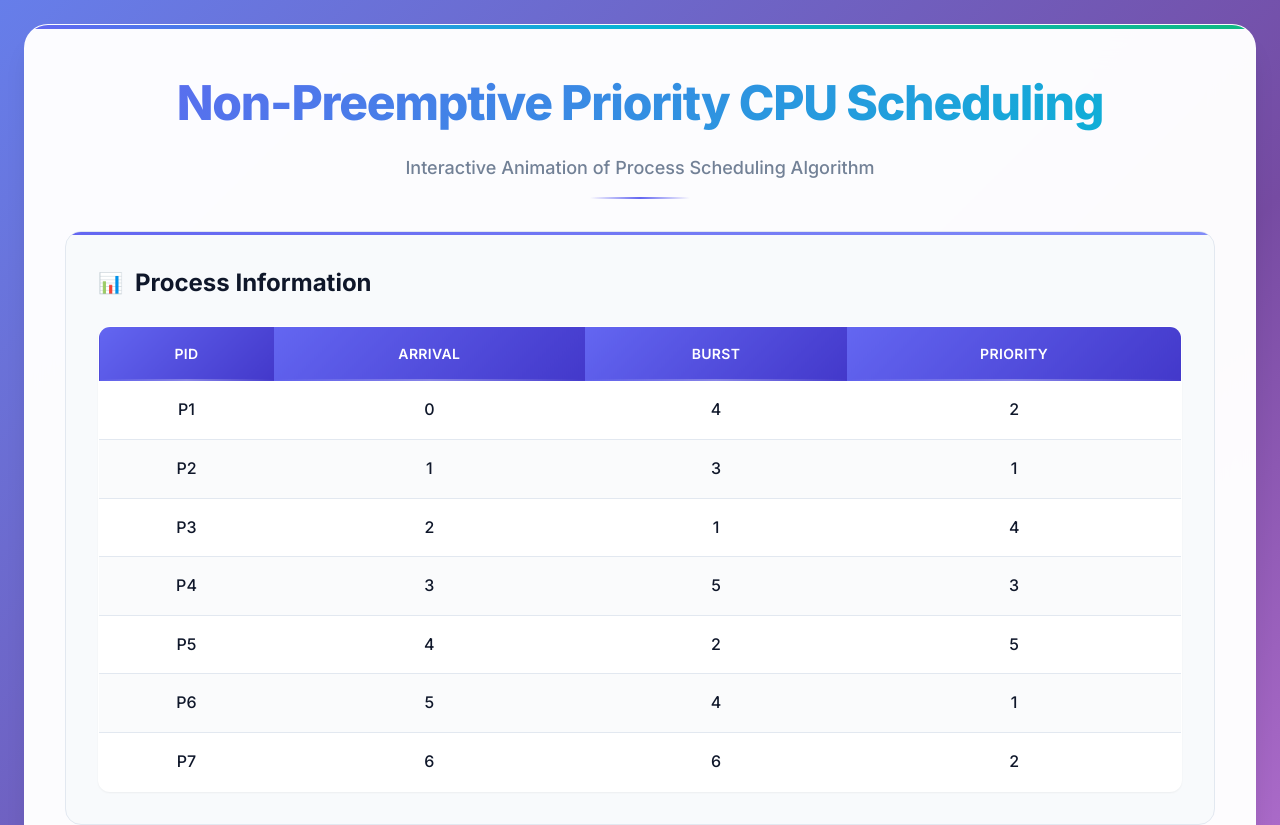
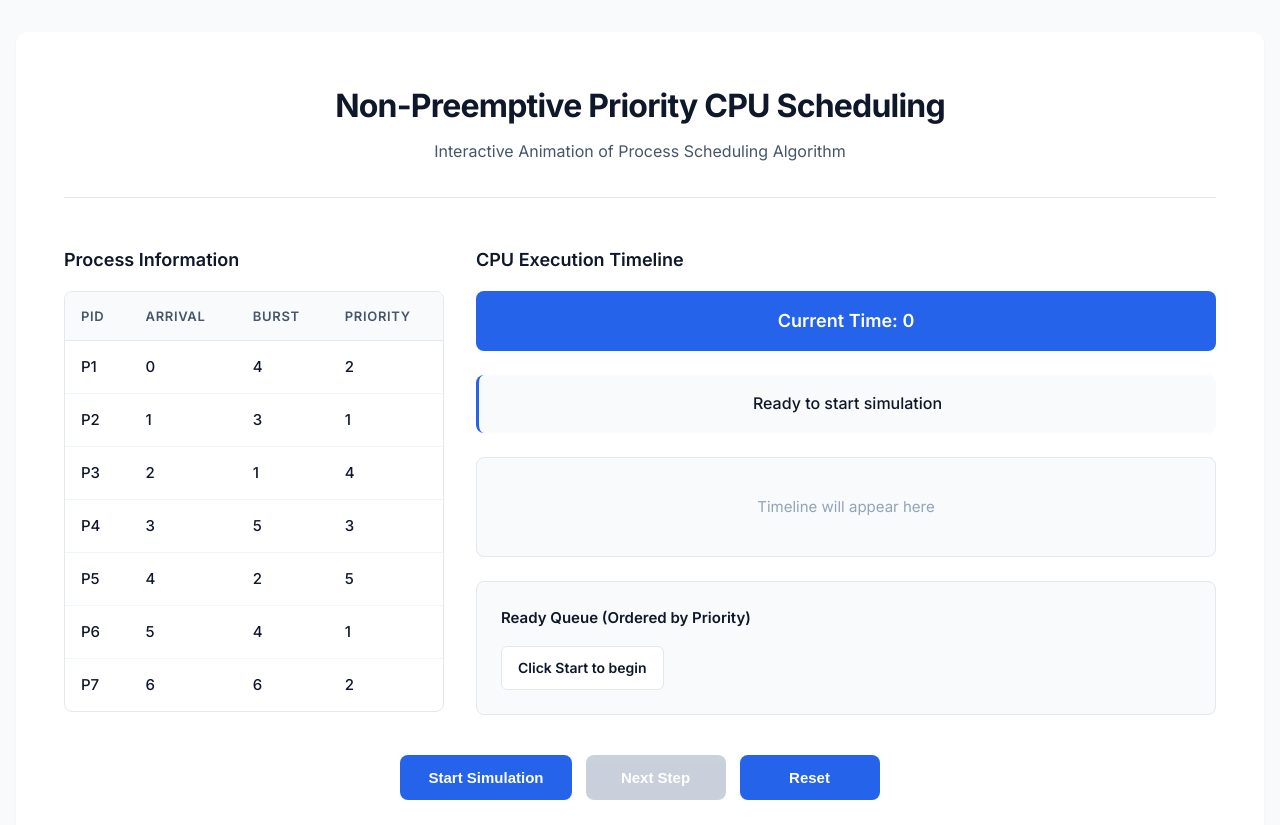
Before and after one commit to PRishabhKumar/Non-Preemptive-Priority-Scheduling-Algorithm-Simulator, a plain HTML site: page index.html in a window 1280 px wide. Shown: the top 825 px of the page. Drawn offline with Linux system fonts and the light colour scheme.

Commit message:
Changed UI to a more cleaner and minimal look

```diff
--- a/style.css
+++ b/style.css
@@ -1,32 +1,20 @@
-@import url('https://fonts.googleapis.com/css2?family=Inter:wght@300;400;500;600;700;800&display=swap');
+@import url('https://fonts.googleapis.com/css2?family=Inter:wght@400;500;600;700&display=swap');
 
 :root {
-    --primary: #6366f1;
-    --primary-light: #818cf8;
-    --primary-dark: #4338ca;
-    --secondary: #f1f5f9;
-    --accent: #06b6d4;
-    --success: #10b981;
-    --warning: #f59e0b;
-    --error: #ef4444;
-    --dark: #0f172a;
-    --dark-light: #1e293b;
+    --primary: #2563eb;
+    --primary-light: #3b82f6;
+    --primary-dark: #1e40af;
+    --accent: #0ea5e9;
+    --success: #059669;
+    --warning: #d97706;
+    --error: #dc2626;
     --text-primary: #0f172a;
-    --text-secondary: #64748b;
+    --text-secondary: #475569;
     --text-muted: #94a3b8;
     --background: #ffffff;
     --surface: #f8fafc;
     --border: #e2e8f0;
-    --shadow-sm: 0 1px 2px 0 rgb(0 0 0 / 0.05);
-    --shadow: 0 1px 3px 0 rgb(0 0 0 / 0.1), 0 1px 2px -1px rgb(0 0 0 / 0.1);
-    --shadow-md: 0 4px 6px -1px rgb(0 0 0 / 0.1), 0 2px 4px -2px rgb(0 0 0 / 0.1);
-    --shadow-lg: 0 10px 15px -3px rgb(0 0 0 / 0.1), 0 4px 6px -4px rgb(0 0 0 / 0.1);
-    --shadow-xl: 0 20px 25px -5px rgb(0 0 0 / 0.1), 0 8px 10px -6px rgb(0 0 0 / 0.1);
-    --radius-sm: 0.375rem;
-    --radius: 0.5rem;
-    --radius-md: 0.75rem;
-    --radius-lg: 1rem;
-    --radius-xl: 1.5rem;
+    --border-light: #f1f5f9;
 }
 
 * {
@@ -37,546 +25,386 @@
 
 body {
     font-family: 'Inter', -apple-system, BlinkMacSystemFont, 'Segoe UI', sans-serif;
-    background: linear-gradient(135deg, #667eea 0%, #764ba2 50%, #f093fb 100%);
-    min-height: 100vh;
-    padding: 1.5rem;
+    background-color: var(--surface);
     color: var(--text-primary);
-    font-feature-settings: 'cv11', 'ss01';
-    font-variation-settings: 'opsz' 32;
     line-height: 1.6;
+    padding: 2rem 1rem;
 }
 
 .container {
-    max-width: 1600px;
+    max-width: 1400px;
     margin: 0 auto;
-    background: rgba(255, 255, 255, 0.98);
-    border-radius: var(--radius-xl);
-    padding: 2.5rem;
-    box-shadow: var(--shadow-xl);
-    backdrop-filter: blur(20px);
-    border: 1px solid rgba(255, 255, 255, 0.2);
-    position: relative;
-    overflow: hidden;
+    background: var(--background);
+    border-radius: 12px;
+    padding: 3rem;
+    box-shadow: 0 1px 3px rgba(0, 0, 0, 0.05);
 }
 
-.container::before {
-    content: '';
-    position: absolute;
-    top: 0;
-    left: 0;
-    right: 0;
-    height: 4px;
-    background: linear-gradient(90deg, var(--primary) 0%, var(--accent) 50%, var(--success) 100%);
-    border-radius: var(--radius-xl) var(--radius-xl) 0 0;
-}
-
+/* Header */
 .header {
     text-align: center;
     margin-bottom: 3rem;
-    position: relative;
-}
-
-.header::after {
-    content: '';
-    position: absolute;
-    bottom: -1rem;
-    left: 50%;
-    transform: translateX(-50%);
-    width: 100px;
-    height: 2px;
-    background: linear-gradient(90deg, transparent, var(--primary), transparent);
+    padding-bottom: 2rem;
+    border-bottom: 1px solid var(--border);
 }
 
 .header h1 {
     color: var(--text-primary);
-    font-size: clamp(2rem, 4vw, 3rem);
-    font-weight: 800;
-    margin-bottom: 0.75rem;
+    font-size: 2rem;
+    font-weight: 700;
+    margin-bottom: 0.5rem;
     letter-spacing: -0.025em;
-    background: linear-gradient(135deg, var(--primary), var(--accent));
-    -webkit-background-clip: text;
-    -webkit-text-fill-color: transparent;
-    background-clip: text;
 }
 
 .header p {
     color: var(--text-secondary);
-    font-size: 1.125rem;
-    font-weight: 500;
-    opacity: 0.9;
+    font-size: 1rem;
+    font-weight: 400;
 }
 
+/* Main Content Layout */
 .main-content {
-    display: flex;
-    flex-direction: column;
-    grid-template-columns: minmax(400px, 1fr) minmax(600px, 2fr);
+    display: grid;
+    grid-template-columns: 380px 1fr;
     gap: 2rem;
     margin-bottom: 2.5rem;
 }
 
-.process-table-section,
-.animation-section {
-    background: var(--surface);
-    border-radius: var(--radius-lg);
-    padding: 2rem;
+/* Process Table Section */
+.process-table-section {
+    background: var(--background);
+}
+
+.process-table-section h2 {
+    color: var(--text-primary);
+    font-size: 1.125rem;
+    font-weight: 600;
+    margin-bottom: 1rem;
+}
+
+.process-table {
+    width: 100%;
+    border-collapse: separate;
+    border-spacing: 0;
     border: 1px solid var(--border);
-    transition: all 0.3s ease;
-    position: relative;
+    border-radius: 8px;
     overflow: hidden;
 }
 
-.process-table-section::before,
-.animation-section::before {
-    content: '';
-    position: absolute;
-    top: 0;
-    left: 0;
-    right: 0;
-    height: 3px;
-    background: linear-gradient(90deg, var(--primary), var(--primary-light));
+.process-table thead {
+    background-color: var(--surface);
 }
 
-.process-table-section:hover,
-.animation-section:hover {
-    transform: translateY(-2px);
-    box-shadow: var(--shadow-lg);
-    border-color: var(--primary-light);
+.process-table th {
+    padding: 0.875rem 1rem;
+    text-align: left;
+    font-size: 0.8125rem;
+    font-weight: 600;
+    color: var(--text-secondary);
+    text-transform: uppercase;
+    letter-spacing: 0.05em;
+    border-bottom: 1px solid var(--border);
 }
 
-.process-table-section h2,
-.animation-section h2 {
+.process-table td {
+    padding: 0.875rem 1rem;
+    text-align: left;
+    font-size: 0.9375rem;
+    font-weight: 500;
     color: var(--text-primary);
-    margin-bottom: 1.5rem;
-    font-size: 1.5rem;
-    font-weight: 700;
-    display: flex;
-    align-items: center;
-    gap: 0.75rem;
+    border-bottom: 1px solid var(--border-light);
 }
 
-.process-table-section h2::before {
-    content: '📊';
-    font-size: 1.25rem;
-}
-
-.animation-section h2::before {
-    content: '⚡';
-    font-size: 1.25rem;
-}
-
-.process-table,
-.results-table {
-    width: 100%;
-    border-collapse: collapse;
-    background: var(--background);
-    border-radius: var(--radius-md);
-    overflow: hidden;
-    box-shadow: var(--shadow-sm);
-    border: 1px solid var(--border);
-}
-
-.process-table th,
-.results-table th {
-    background: linear-gradient(135deg, var(--primary), var(--primary-dark));
-    color: white;
-    padding: 1rem 0.75rem;
-    text-align: center;
-    font-weight: 600;
-    font-size: 0.875rem;
-    letter-spacing: 0.025em;
-    text-transform: uppercase;
-    position: relative;
-}
-
-.process-table th::after,
-.results-table th::after {
-    content: '';
-    position: absolute;
-    bottom: 0;
-    left: 0;
-    right: 0;
-    height: 2px;
-    background: linear-gradient(90deg, transparent, rgba(255,255,255,0.3), transparent);
-}
-
-.process-table td,
-.results-table td {
-    padding: 1rem 0.75rem;
-    text-align: center;
-    border-bottom: 1px solid var(--border);
-    font-weight: 500;
-    transition: background-color 0.2s ease;
-}
-
-.process-table tr:hover td,
-.results-table tr:hover td {
-    background-color: #f1f5f9;
-}
-
-.process-table tr:last-child td,
-.results-table tr:last-child td {
+.process-table tbody tr:last-child td {
     border-bottom: none;
 }
 
-.process-table tr:nth-child(even),
-.results-table tr:nth-child(even) {
-    background: #fafbfc;
+.process-table tbody tr:hover {
+    background-color: var(--surface);
+}
+
+/* Animation Section */
+.animation-section {
+    background: var(--background);
+}
+
+.animation-section h2 {
+    color: var(--text-primary);
+    font-size: 1.125rem;
+    font-weight: 600;
+    margin-bottom: 1rem;
 }
 
 .time-display {
-    background: linear-gradient(135deg, var(--dark), var(--dark-light));
+    background-color: var(--primary);
     color: white;
-    padding: 1.25rem 2rem;
-    border-radius: var(--radius-md);
+    padding: 1rem 1.5rem;
+    border-radius: 8px;
+    text-align: center;
+    font-size: 1.125rem;
+    font-weight: 600;
     margin-bottom: 1.5rem;
-    text-align: center;
-    font-size: 1.5rem;
-    font-weight: 700;
-    box-shadow: var(--shadow-md);
-    position: relative;
-    overflow: hidden;
 }
 
-.time-display::before {
-    content: '';
-    position: absolute;
-    top: 0;
-    left: -100%;
-    width: 100%;
-    height: 100%;
-    background: linear-gradient(90deg, transparent, rgba(255,255,255,0.1), transparent);
-    animation: shimmer 2s infinite;
-}
-
-@keyframes shimmer {
-    to {
-        left: 100%;
-    }
+.status {
+    background-color: var(--surface);
+    color: var(--text-primary);
+    padding: 1rem 1.5rem;
+    border-radius: 8px;
+    text-align: center;
+    font-weight: 500;
+    margin-bottom: 1.5rem;
+    border-left: 3px solid var(--primary);
 }
 
 .gantt-chart {
-    background: var(--background);
-    border-radius: var(--radius-md);
+    background-color: var(--surface);
+    border: 1px solid var(--border);
+    border-radius: 8px;
     padding: 1.5rem;
     margin-bottom: 1.5rem;
-    min-height: 120px;
-    border: 2px dashed var(--border);
+    min-height: 100px;
     display: flex;
     align-items: center;
+    gap: 4px;
     overflow-x: auto;
-    gap: 3px;
-    transition: all 0.3s ease;
 }
 
-.gantt-chart:not(:empty) {
-    border-style: solid;
-    border-color: var(--primary-light);
-    background: linear-gradient(135deg, #f8fafc, #ffffff);
+.gantt-chart:empty {
+    justify-content: center;
+    align-items: center;
+}
+
+.gantt-chart:empty::before {
+    content: 'Timeline will appear here';
+    color: var(--text-muted);
+    font-size: 0.9375rem;
 }
 
 .gantt-block {
     color: white;
-    padding: 1.25rem 1rem;
-    border-radius: var(--radius);
+    padding: 1rem 0.875rem;
+    border-radius: 6px;
     font-weight: 600;
     text-align: center;
-    min-width: 100px;
-    transition: all 0.6s cubic-bezier(0.4, 0, 0.2, 1);
-    transform: scale(0) rotate(5deg);
-    animation: blockAppear 0.6s cubic-bezier(0.4, 0, 0.2, 1) forwards;
-    position: relative;
-    overflow: hidden;
-    box-shadow: var(--shadow);
+    min-width: 90px;
+    font-size: 0.9375rem;
+    transition: transform 0.4s cubic-bezier(0.4, 0, 0.2, 1);
+    transform: scale(0);
+    animation: blockEnter 0.4s cubic-bezier(0.4, 0, 0.2, 1) forwards;
 }
 
-.gantt-block::before {
-    content: '';
-    position: absolute;
-    top: 0;
-    left: -100%;
-    width: 100%;
-    height: 100%;
-    background: linear-gradient(90deg, transparent, rgba(255,255,255,0.2), transparent);
-    animation: blockShimmer 1s ease-out;
-}
-
-@keyframes blockAppear {
+@keyframes blockEnter {
     to {
-        transform: scale(1) rotate(0deg);
-    }
-}
-
-@keyframes blockShimmer {
-    to {
-        left: 100%;
+        transform: scale(1);
     }
 }
 
 .gantt-block:nth-child(1) {
-    background: linear-gradient(135deg, #ef4444, #dc2626);
+    background-color: #3b82f6;
+    animation-delay: 0.05s;
+}
+.gantt-block:nth-child(2) {
+    background-color: #8b5cf6;
     animation-delay: 0.1s;
 }
-.gantt-block:nth-child(2) {
-    background: linear-gradient(135deg, #f97316, #ea580c);
+.gantt-block:nth-child(3) {
+    background-color: #ec4899;
+    animation-delay: 0.15s;
+}
+.gantt-block:nth-child(4) {
+    background-color: #f59e0b;
     animation-delay: 0.2s;
 }
-.gantt-block:nth-child(3) {
-    background: linear-gradient(135deg, #eab308, #ca8a04);
+.gantt-block:nth-child(5) {
+    background-color: #10b981;
+    animation-delay: 0.25s;
+}
+.gantt-block:nth-child(6) {
+    background-color: #06b6d4;
     animation-delay: 0.3s;
 }
-.gantt-block:nth-child(4) {
-    background: linear-gradient(135deg, #22c55e, #16a34a);
-    animation-delay: 0.4s;
-}
-.gantt-block:nth-child(5) {
-    background: linear-gradient(135deg, #06b6d4, #0891b2);
-    animation-delay: 0.5s;
-}
-.gantt-block:nth-child(6) {
-    background: linear-gradient(135deg, #3b82f6, #2563eb);
-    animation-delay: 0.6s;
-}
 .gantt-block:nth-child(7) {
-    background: linear-gradient(135deg, #a855f7, #9333ea);
-    animation-delay: 0.7s;
+    background-color: #ef4444;
+    animation-delay: 0.35s;
 }
 
+/* Queue Display */
+.queue-display {
+    background-color: var(--surface);
+    border: 1px solid var(--border);
+    border-radius: 8px;
+    padding: 1.5rem;
+}
+
+.queue-display h3 {
+    margin-bottom: 1rem;
+    color: var(--text-primary);
+    font-size: 0.9375rem;
+    font-weight: 600;
+}
+
+.queue-items {
+    display: flex;
+    flex-wrap: wrap;
+    gap: 0.625rem;
+}
+
+.queue-item {
+    background-color: var(--background);
+    border: 1px solid var(--border);
+    padding: 0.625rem 1rem;
+    border-radius: 6px;
+    font-weight: 600;
+    font-size: 0.875rem;
+    color: var(--text-primary);
+    transition: all 0.2s ease;
+}
+
+.queue-item.ready {
+    background-color: #d1fae5;
+    border-color: var(--success);
+    color: #065f46;
+}
+
+/* Controls */
 .controls {
     text-align: center;
     margin-bottom: 2.5rem;
     display: flex;
     justify-content: center;
-    gap: 1rem;
+    gap: 0.875rem;
     flex-wrap: wrap;
 }
 
 .btn {
-    background: linear-gradient(135deg, var(--primary), var(--primary-dark));
+    background-color: var(--primary);
     color: white;
     border: none;
-    padding: 1rem 2rem;
-    border-radius: var(--radius-md);
-    font-size: 1rem;
+    padding: 0.875rem 1.75rem;
+    border-radius: 8px;
+    font-size: 0.9375rem;
     font-weight: 600;
     cursor: pointer;
-    transition: all 0.3s cubic-bezier(0.4, 0, 0.2, 1);
-    box-shadow: var(--shadow-md);
-    position: relative;
-    overflow: hidden;
+    transition: all 0.2s ease;
     min-width: 140px;
 }
 
-.btn::before {
-    content: '';
-    position: absolute;
-    top: 0;
-    left: -100%;
-    width: 100%;
-    height: 100%;
-    background: linear-gradient(90deg, transparent, rgba(255,255,255,0.2), transparent);
-    transition: left 0.5s ease;
-}
-
-.btn:hover::before {
-    left: 100%;
-}
-
 .btn:hover {
-    transform: translateY(-3px) scale(1.02);
-    box-shadow: var(--shadow-lg);
-    background: linear-gradient(135deg, var(--primary-light), var(--primary));
+    background-color: var(--primary-dark);
+    transform: translateY(-1px);
 }
 
 .btn:active {
-    transform: translateY(-1px) scale(0.98);
+    transform: translateY(0);
 }
 
 .btn:disabled {
-    opacity: 0.6;
+    opacity: 0.5;
     cursor: not-allowed;
-    transform: none;
-    background: var(--text-muted);
+    background-color: var(--text-muted);
 }
 
 .btn:disabled:hover {
     transform: none;
-    box-shadow: var(--shadow-md);
+    background-color: var(--text-muted);
 }
 
-.status {
-    background: linear-gradient(135deg, var(--dark), var(--dark-light));
-    color: white;
-    padding: 1.25rem 1.5rem;
-    border-radius: var(--radius-md);
-    margin-bottom: 1.5rem;
-    text-align: center;
-    font-weight: 600;
-    box-shadow: var(--shadow);
-    border-left: 4px solid var(--accent);
-}
-
+/* Results Section */
 .results-section {
-    background: var(--surface);
-    border-radius: var(--radius-lg);
-    padding: 2.5rem;
+    background: var(--background);
+    border-radius: 8px;
+    padding: 2rem;
     border: 1px solid var(--border);
     display: none;
-    position: relative;
-}
-
-.results-section::before {
-    content: '';
-    position: absolute;
-    top: 0;
-    left: 0;
-    right: 0;
-    height: 3px;
-    background: linear-gradient(90deg, var(--success), var(--accent));
+    margin-top: 2rem;
 }
 
 .results-section h2 {
     color: var(--text-primary);
-    margin-bottom: 2rem;
-    font-size: 1.75rem;
+    margin-bottom: 1.5rem;
+    font-size: 1.25rem;
     font-weight: 700;
-    display: flex;
-    align-items: center;
-    gap: 0.75rem;
 }
 
-.results-section h2::before {
-    content: '📈';
-    font-size: 1.5rem;
+.results-table {
+    width: 100%;
+    border-collapse: separate;
+    border-spacing: 0;
+    border: 1px solid var(--border);
+    border-radius: 8px;
+    overflow: hidden;
+    margin-bottom: 2rem;
 }
 
+.results-table thead {
+    background-color: var(--surface);
+}
+
+.results-table th {
+    padding: 0.875rem 1rem;
+    text-align: left;
+    font-size: 0.8125rem;
+    font-weight: 600;
+    color: var(--text-secondary);
+    text-transform: uppercase;
+    letter-spacing: 0.05em;
+    border-bottom: 1px solid var(--border);
+}
+
+.results-table td {
+    padding: 0.875rem 1rem;
+    text-align: left;
+    font-size: 0.9375rem;
+    font-weight: 500;
+    color: var(--text-primary);
+    border-bottom: 1px solid var(--border-light);
+}
+
+.results-table tbody tr:last-child td {
+    border-bottom: none;
+}
+
+.results-table tbody tr:hover {
+    background-color: var(--surface);
+}
+
+/* Averages */
 .averages {
     display: grid;
-    grid-template-columns: repeat(auto-fit, minmax(250px, 1fr));
+    grid-template-columns: repeat(3, 1fr);
     gap: 1.5rem;
-    margin-top: 2rem;
 }
 
 .average-card {
-    background: linear-gradient(135deg, var(--background), #f8fafc);
-    padding: 2rem;
-    border-radius: var(--radius-lg);
+    background-color: var(--surface);
+    padding: 1.75rem;
+    border-radius: 8px;
     text-align: center;
-    box-shadow: var(--shadow);
     border: 1px solid var(--border);
-    transition: all 0.3s ease;
-    position: relative;
-    overflow: hidden;
-}
-
-.average-card::before {
-    content: '';
-    position: absolute;
-    top: 0;
-    left: 0;
-    width: 100%;
-    height: 4px;
-    background: linear-gradient(90deg, var(--primary), var(--accent));
-}
-
-.average-card:hover {
-    transform: translateY(-4px) scale(1.02);
-    box-shadow: var(--shadow-lg);
 }
 
 .average-card h3 {
     color: var(--text-secondary);
-    margin-bottom: 1rem;
-    font-size: 1rem;
+    margin-bottom: 0.75rem;
+    font-size: 0.875rem;
     font-weight: 600;
     text-transform: uppercase;
     letter-spacing: 0.05em;
 }
 
 .average-card .value {
-    background: linear-gradient(135deg, var(--primary), var(--accent));
-    -webkit-background-clip: text;
-    -webkit-text-fill-color: transparent;
-    background-clip: text;
-    font-size: 2.5rem;
-    font-weight: 800;
+    color: var(--primary);
+    font-size: 2.25rem;
+    font-weight: 700;
     line-height: 1;
 }
 
-.queue-display {
-    background: var(--background);
-    border-radius: var(--radius-md);
-    padding: 1.5rem;
-    margin-top: 1.5rem;
-    border: 2px solid var(--border);
-    transition: all 0.3s ease;
-}
-
-.queue-display:hover {
-    border-color: var(--primary-light);
-    box-shadow: var(--shadow-sm);
-}
-
-.queue-display h3 {
-    margin-bottom: 1.25rem;
-    color: var(--text-primary);
-    font-weight: 600;
-    display: flex;
-    align-items: center;
-    gap: 0.5rem;
-}
-
-.queue-display h3::before {
-    content: '📋';
-    font-size: 1.125rem;
-}
-
-.queue-items {
-    display: flex;
-    flex-wrap: wrap;
-    gap: 0.75rem;
-}
-
-.queue-item {
-    background: linear-gradient(135deg, #f1f5f9, #e2e8f0);
-    border: 2px solid var(--border);
-    padding: 0.75rem 1.25rem;
-    border-radius: var(--radius);
-    font-weight: 600;
-    color: var(--text-primary);
-    transition: all 0.3s ease;
-    position: relative;
-    overflow: hidden;
-}
-
-.queue-item.ready {
-    background: linear-gradient(135deg, #dcfce7, #bbf7d0);
-    border-color: var(--success);
-    color: #166534;
-    transform: scale(1.05);
-    box-shadow: var(--shadow-sm);
-}
-
-.queue-item.ready::before {
-    content: '';
-    position: absolute;
-    top: 0;
-    left: 0;
-    width: 4px;
-    height: 100%;
-    background: var(--success);
-}
-
-/* Enhanced Responsive Design */
-@media (max-width: 1400px) {
-    .main-content {
-        grid-template-columns: 1fr 1.5fr;
-    }
-}
-
+/* Responsive Design */
 @media (max-width: 1024px) {
     .main-content {
         grid-template-columns: 1fr;
-        gap: 1.5rem;
+        gap: 2rem;
     }
 
     .container {
@@ -584,26 +412,26 @@ body {
     }
 
     .averages {
-        grid-template-columns: repeat(auto-fit, minmax(200px, 1fr));
+        grid-template-columns: repeat(2, 1fr);
     }
 }
 
 @media (max-width: 768px) {
     body {
-        padding: 1rem;
+        padding: 1rem 0.5rem;
     }
 
     .container {
         padding: 1.5rem;
-        border-radius: var(--radius-lg);
+        border-radius: 8px;
     }
 
     .header h1 {
-        font-size: 2rem;
+        font-size: 1.5rem;
     }
 
     .header p {
-        font-size: 1rem;
+        font-size: 0.9375rem;
     }
 
     .main-content {
@@ -611,26 +439,21 @@ body {
         margin-bottom: 2rem;
     }
 
-    .process-table-section,
-    .animation-section {
-        padding: 1.5rem;
-    }
-
     .process-table th,
     .process-table td,
     .results-table th,
     .results-table td {
-        padding: 0.75rem 0.5rem;
+        padding: 0.75rem 0.625rem;
         font-size: 0.875rem;
     }
 
     .controls {
         flex-direction: column;
-        align-items: center;
+        align-items: stretch;
     }
 
     .btn {
-        min-width: 200px;
+        width: 100%;
     }
 
     .averages {
@@ -638,16 +461,16 @@ body {
     }
 
     .gantt-block {
-        min-width: 80px;
-        padding: 1rem 0.75rem;
+        min-width: 75px;
+        padding: 0.875rem 0.625rem;
         font-size: 0.875rem;
     }
 }
 
 @media (max-width: 480px) {
     .time-display {
-        font-size: 1.25rem;
-        padding: 1rem 1.5rem;
+        font-size: 1rem;
+        padding: 0.875rem 1.25rem;
     }
 
     .average-card {
@@ -655,24 +478,19 @@ body {
     }
 
     .average-card .value {
-        font-size: 2rem;
+        font-size: 1.875rem;
     }
 
     .process-table th,
     .process-table td,
     .results-table th,
     .results-table td {
-        padding: 0.5rem 0.25rem;
-        font-size: 0.8rem;
+        padding: 0.625rem 0.5rem;
+        font-size: 0.8125rem;
     }
 }
 
-/* Smooth scrolling */
-html {
-    scroll-behavior: smooth;
-}
-
-/* Custom scrollbar */
+/* Scrollbar */
 ::-webkit-scrollbar {
     width: 8px;
     height: 8px;
@@ -680,28 +498,31 @@ html {
 
 ::-webkit-scrollbar-track {
     background: var(--surface);
-    border-radius: var(--radius);
 }
 
 ::-webkit-scrollbar-thumb {
-    background: linear-gradient(135deg, var(--primary), var(--accent));
-    border-radius: var(--radius);
+    background: var(--border);
+    border-radius: 4px;
 }
 
 ::-webkit-scrollbar-thumb:hover {
-    background: linear-gradient(135deg, var(--primary-dark), var(--primary));
+    background: var(--text-muted);
 }
 
+/* Smooth animations */
+html {
+    scroll-behavior: smooth;
+}
 
 .results-section[data-loading="true"] {
     opacity: 0;
-    animation: fadeInUp 0.5s ease forwards;
+    animation: fadeIn 0.4s ease forwards;
 }
 
-@keyframes fadeInUp {
+@keyframes fadeIn {
     from {
         opacity: 0;
-        transform: translateY(20px);
+        transform: translateY(10px);
     }
     to {
         opacity: 1;
```
